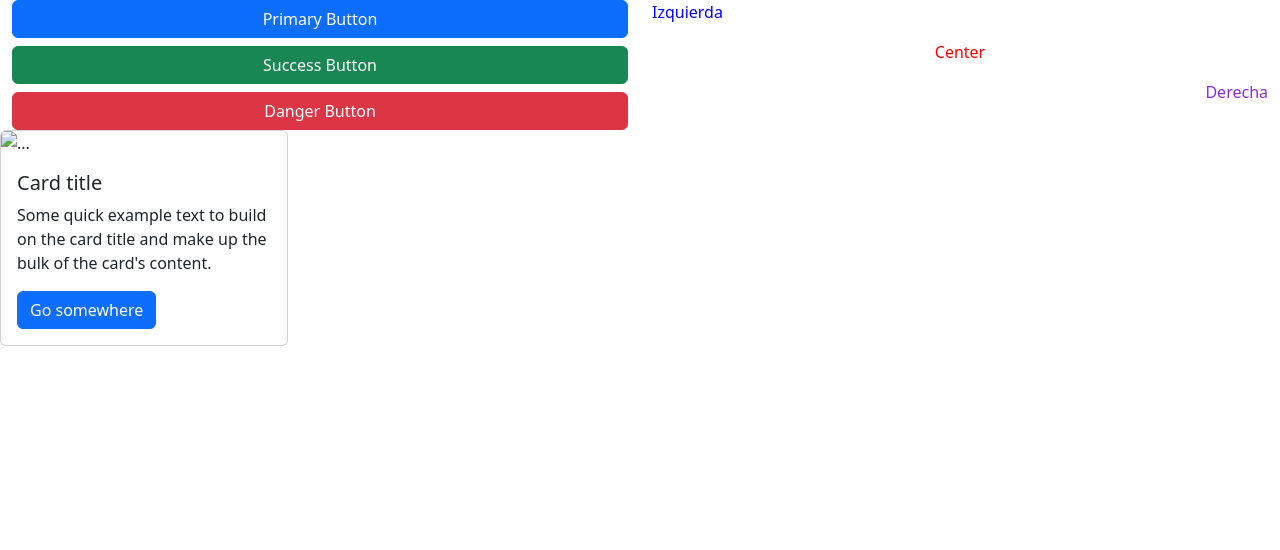
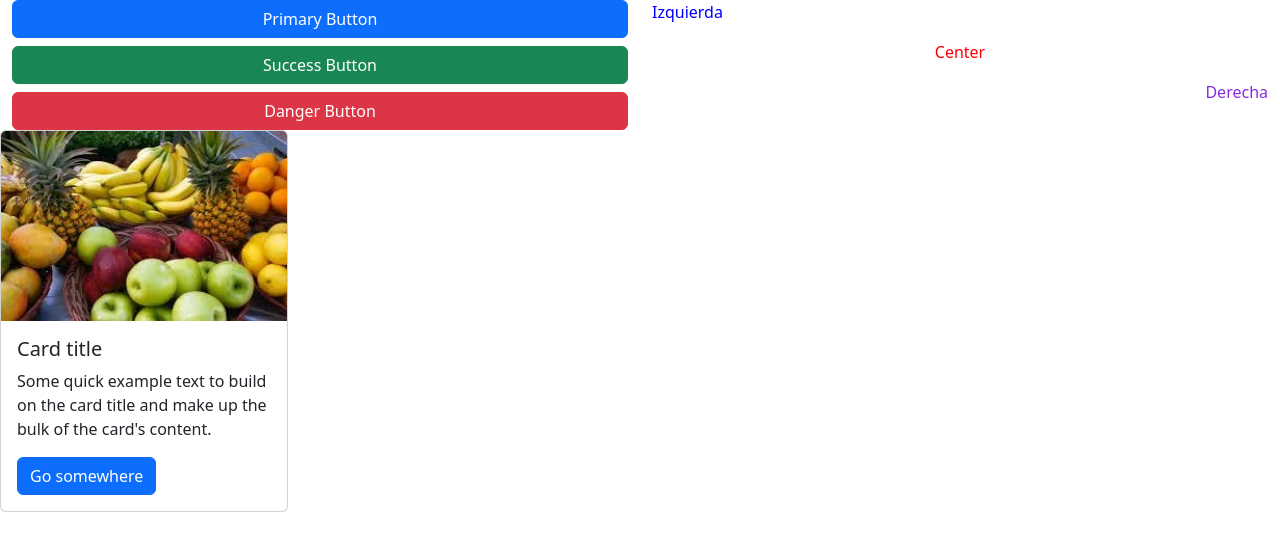
Before and after one commit to carla-tvg/lab-11-septiembre, a plain HTML site: page index.html in a window 1280 px wide. Drawn offline with nearby package versions, Linux system fonts and the light colour scheme.

Commit message:
agregadouna imagen a la card

```diff
--- a/index.html
+++ b/index.html
@@ -32,7 +32,7 @@
   </div>
   <div>
     <div class="card" style="width: 18rem;">
-      <img src="..." class="card-img-top" alt="...">
+      <img src="./img/frutas.jpg" class="card-img-top" alt="...">
       <div class="card-body">
         <h5 class="card-title">Card title</h5>
         <p class="card-text">Some quick example text to build on the card title and make up the bulk of the card's
```
Also changed, not shown: img/frutas.jpg (added).
